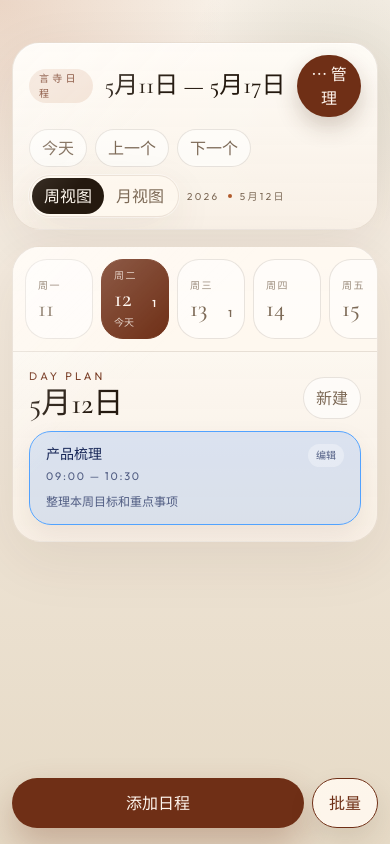
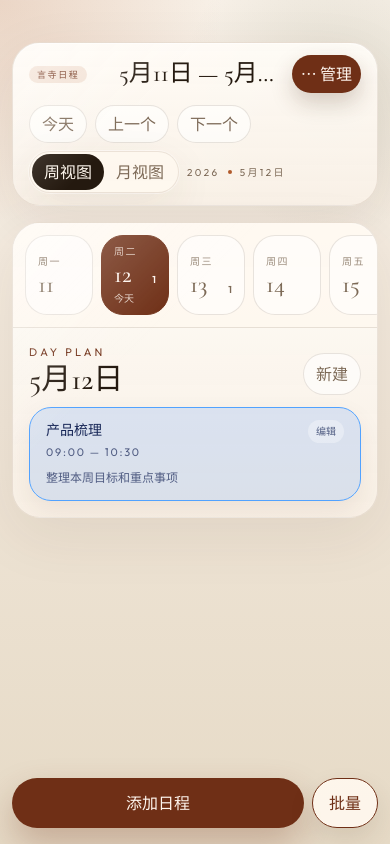
Before and after one commit to 2656172491/Yansi-schedule, a Vue app: page /#/ in a window 390 px wide. Built offline with nearby package versions, Linux system fonts and the light colour scheme.

Commit message:
修复移动端品牌占位换行

```diff
--- a/src/components/calendar/CalendarToolbar.vue
+++ b/src/components/calendar/CalendarToolbar.vue
@@ -26,14 +26,14 @@ const subtitle = computed(() => {
 <template>
   <header class="paper-panel rounded-[28px] px-4 py-3 lg:rounded-[36px] lg:px-5">
     <div class="flex flex-col gap-3 lg:flex-row lg:items-center lg:justify-between lg:gap-4">
-      <div class="grid min-w-0 grid-cols-[64px_minmax(0,1fr)_64px] items-center gap-2 lg:flex lg:justify-start lg:gap-4">
-        <div class="flex items-center gap-2 text-[10px] uppercase tracking-[0.32em] text-[var(--accent-deep)]">
-          <span class="rounded-full bg-[var(--accent-soft)] px-2.5 py-0.5">言寺日程</span>
+      <div class="grid min-w-0 grid-cols-[82px_minmax(0,1fr)_72px] items-center gap-2 lg:flex lg:justify-start lg:gap-4">
+        <div class="flex min-w-0 items-center gap-2 text-[9px] uppercase tracking-[0.18em] text-[var(--accent-deep)] lg:text-[10px] lg:tracking-[0.32em]">
+          <span class="whitespace-nowrap rounded-full bg-[var(--accent-soft)] px-2 py-0.5 lg:px-2.5">言寺日程</span>
         </div>
         <h1 class="display-serif min-w-0 truncate text-center text-2xl leading-none text-[var(--ink)] sm:text-3xl lg:text-left">{{ title }}</h1>
         <button
           type="button"
-          class="justify-self-end rounded-full border border-[rgba(111,47,22,0.28)] bg-[var(--accent-deep)] px-2.5 py-1.5 text-xs font-semibold text-[#fff6ef] shadow-[0_10px_22px_rgba(73,44,24,0.22)] lg:hidden"
+          class="whitespace-nowrap justify-self-end rounded-full border border-[rgba(111,47,22,0.28)] bg-[var(--accent-deep)] px-2 py-1.5 text-xs font-semibold text-[#fff6ef] shadow-[0_10px_22px_rgba(73,44,24,0.22)] lg:hidden"
           aria-label="打开管理设置"
           @click="emit('open-management')"
         >
```
